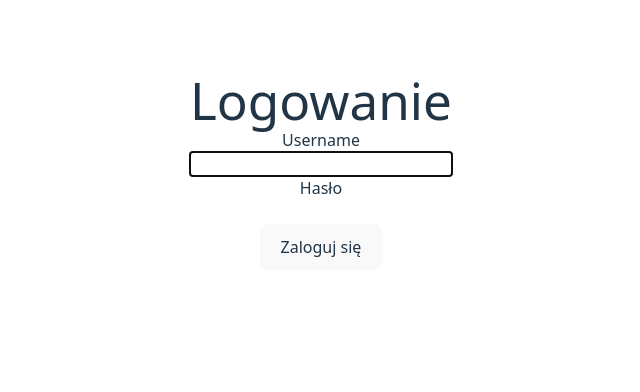
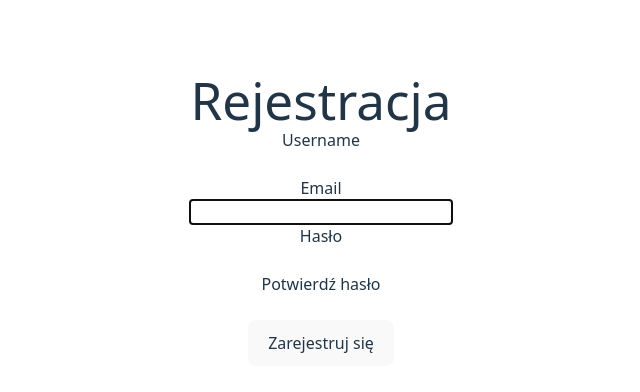
Before and after one commit to KSzpera/React-sklep, a React (Vite) app: page / in a window 1280 px wide. Shown: the top 392 px of the page, without its empty margins (319-959 px from the left). Built offline with nearby package versions, Linux system fonts and the light colour scheme.

Commit message:
Register Form

```diff
--- a/src/App.jsx
+++ b/src/App.jsx
@@ -3,6 +3,7 @@ import "./App.css";
 import Header from "./components/Header";
 import ProductList from "./components/product/ProductList";
 import LoginForm from "./components/forms/LoginForm";
+import ReisterForm from "./components/forms/RegisterForm";
 
 const mockUser = {
   name: "John Doe",
@@ -14,8 +15,9 @@ function App() {
   return (
     <div style={{ display: "flex", flexDirection: "column" }}>
       {/* Header user={mockUser} />
-      <ProductList/> */}
-      <LoginForm />
+      <ProductList/> */
+      /* <LoginForm /> */}
+      <ReisterForm />
     </div>
   )
 }
--- a/src/components/forms/LoginForm.jsx
+++ b/src/components/forms/LoginForm.jsx
@@ -19,7 +19,7 @@ export default function LoginForm() {
         <label>Username</label>
         <input
           autoFocus
-        {...register("username", { required: "Username jest wymagany"})}
+          {...register("username", { required: "Username jest wymagany" })}
           className={errors.username ? "border-red-500" : "border-gray-500"}
         />
         {errors.username && (
@@ -31,11 +31,11 @@ export default function LoginForm() {
         <label>Hasło</label>
         <input
           type="password"
-        {...register("password", { required: "Hasło jest wymagane"})}
+          {...register("password", { required: "Hasło jest wymagane" })}
           className={errors.password ? "border-red-500" : "border-gray-500"}
         />
         {errors.password && (
-            <span className="text-red-500">{errors.username.message}</span>
+          <span className="text-red-500">{errors.password.message}</span>
         )}
       </div>
 
--- /dev/null
+++ b/src/components/forms/RegisterForm.jsx
@@ -0,0 +1,88 @@
+import { useForm } from "react-hook-form";
+
+export default function ReisterForm() {
+  const {
+    register,
+    handleSubmit,
+    formState: { errors },
+    watch
+  } = useForm();
+
+  const onSubmit = async (data) => {
+    console.log("Dane formularza:", data);
+  };
+
+  const currentPassword = watch("password")
+
+  return (
+    <form onSubmit={handleSubmit(onSubmit)} className="speca-y-4 mt-10">
+      <h1>Rejestracja</h1>
+      <div className="flex flex-col">
+        <label>Username</label>
+        <input
+          autoFocus
+          {...register("username", { required: "Username jest wymagany" })}
+          className={errors.username ? "border-red-500" : "border-gray-500"}
+        />
+        {errors.username && (
+          <span className="text-red-500">{errors.username.message}</span>
+        )}
+      </div>
+
+      <div className="flex flex-col">
+        <label>Email</label>
+        <input
+          type="email"
+          autoFocus
+          {...register("email", { required: "Email jest wymagany" })}
+          className={errors.email ? "border-red-500" : "border-gray-500"}
+        />
+        {errors.email && (
+          <span className="text-red-500">{errors.email.message}</span>
+        )}
+      </div>
+
+      <div className="flex flex-col">
+        <label>Hasło</label>
+        <input
+          type="password"
+          {...register("password", {
+            required: "Hasło jest wymagane",
+            minLength: {
+              value: 12,
+              message: "Hasło musi mieć co najmniej 12 znaków",
+            },
+          })}
+          className={errors.password ? "border-red-500" : "border-gray-500"}
+        />
+        {errors.password && (
+          <span className="text-red-500">{errors.password.message}</span>
+        )}
+      </div>
+
+      <div className="flex flex-col">
+        <label>Potwierdź hasło</label>
+        <input
+          type="password"
+          {...register("passwordConfirmation", {
+            required: "Potwierdzenie hasła jest wymagane",
+            validate: (value) =>
+              value === currentPassword || "Hasła nie są takie same",
+          })}
+          className={
+            errors.passwordConfirmation ? "border-red-500" : "border-gray-500"
+          }
+        />
+        {errors.passwordConfirmation && (
+          <span className="text-red-500">
+            {errors.passwordConfirmation.message}
+          </span>
+        )}
+      </div>
+
+      <button type="submit" className="btn-primary">
+        Zarejestruj się
+      </button>
+    </form>
+  );
+}
```
Lines whose indentation alone changed are shown as unchanged.
